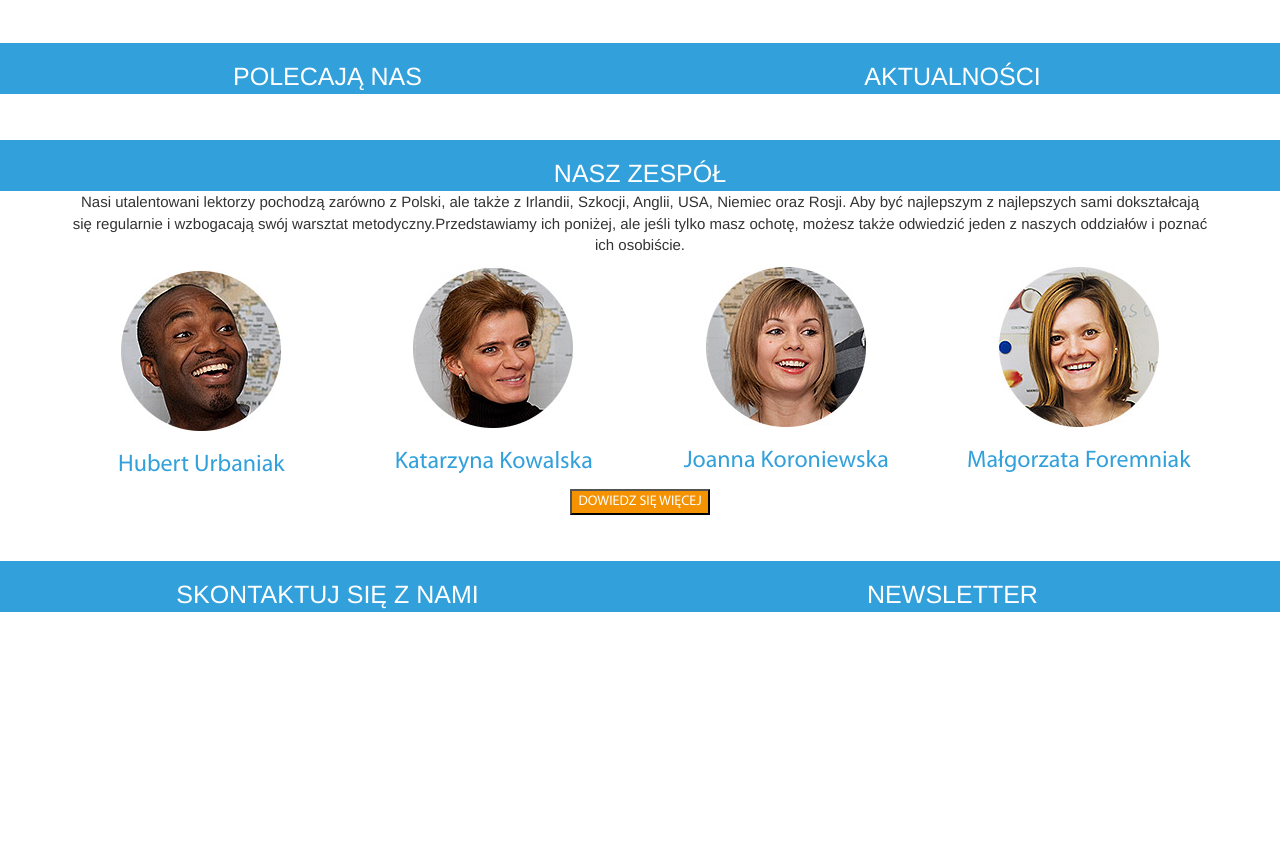
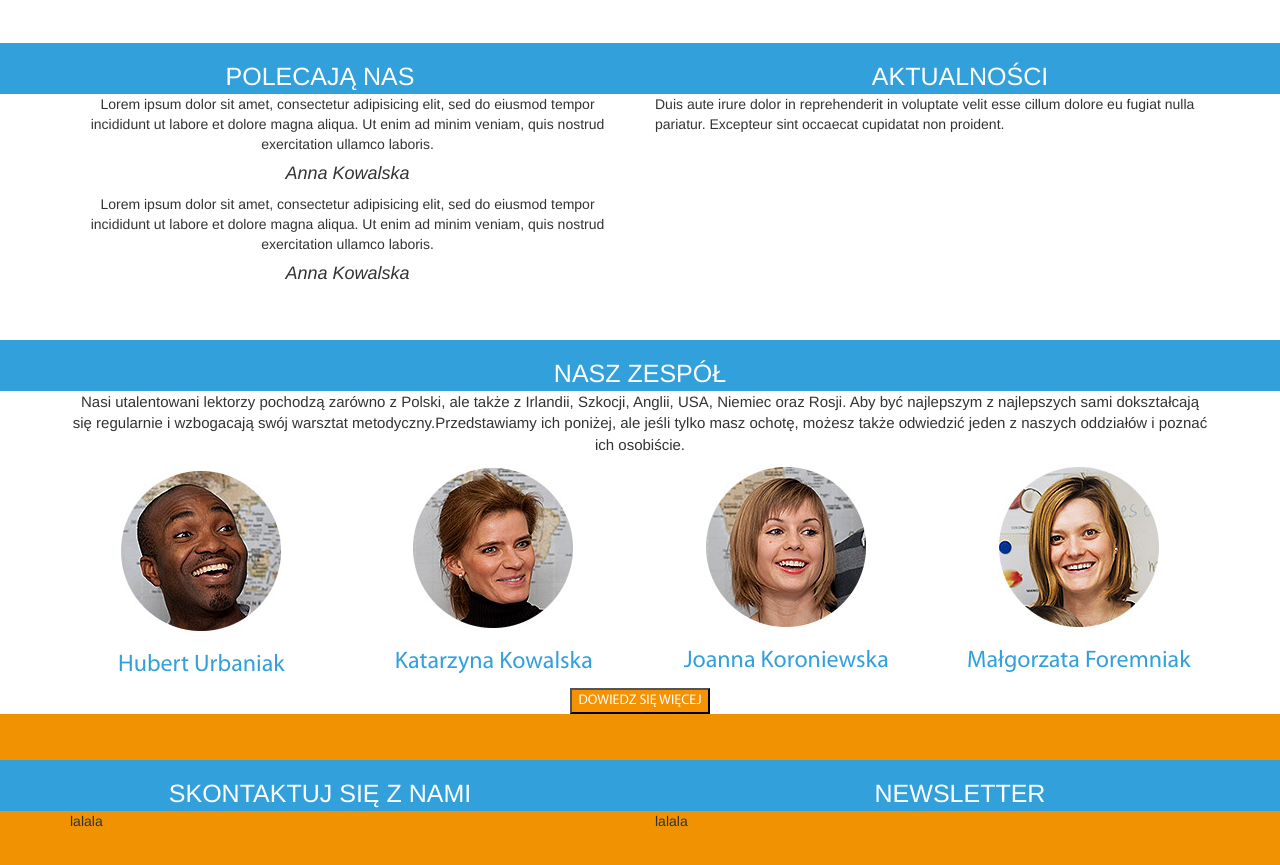
Before and after one commit to akosek/Akcent, a plain HTML site: page index.html in a window 1280 px wide. Shown: the part 1495-2360 px from the top of the page. Before the commit the page ends 2172 px from the top, so only its background shows below. Drawn offline with nearby package versions, Linux system fonts and the light colour scheme.

Commit message:
small-changes

```diff
--- a/index.html
+++ b/index.html
@@ -98,22 +98,29 @@
 </div>
 <div class="container-fluid">
   <div class="row">
-    <div class="col-md-12 section-header">
+    <div class="col-md-6 section-header">
+      <h2 id="section-title">Polecają nas</h2>
+    </div>
+    <div class="col-md-6 section-header">
+      <h2 id="section-title">Aktualności</h2>
+    </div>
+  </div>
+</div>
+  <div class="container third-section">
+    <div class="row">
       <div class="col-md-6" id="recomm">
-        <h2 id="section-title">Polecają nas</h2>
-          <div class="col-md-12">
-            <p> lallla</p>
+        <p> Lorem ipsum dolor sit amet, consectetur adipisicing elit, sed do eiusmod tempor incididunt ut labore et dolore magna aliqua. Ut enim ad minim veniam, quis nostrud exercitation ullamco laboris.</p>
+          <h4><i>Anna Kowalska</i></h4>
+          <div id="recomm">
+            <p>Lorem ipsum dolor sit amet, consectetur adipisicing elit, sed do eiusmod tempor incididunt ut labore et dolore magna aliqua. Ut enim ad minim veniam, quis nostrud exercitation ullamco laboris.</p>
+            <h4><i>Anna Kowalska</i></h4>
           </div>
-      </div>
-      <div class="col-md-6" id="recomm">
-        <h2 id="section-title">Aktualności</h2>
-          <div class="col-md-12">
-            <p>lalalal</p>
-          </div>
+        </div>
+      <div class="col-md-6">
+        <p>Duis aute irure dolor in reprehenderit in voluptate velit esse cillum dolore eu fugiat nulla pariatur. Excepteur sint occaecat cupidatat non proident.</p>
       </div>
     </div>
   </div>
-</div>
 <div class="container-fluid">
   <div class="row">
     <div class="col-md-12 section-header">
@@ -147,18 +154,25 @@
     </div>
   </div>
 </div>
-<div class="container-fluid">
+<div class="container-fluid end-section">
   <div class="row">
-    <div class="col-md-12 section-header">
-      <div class="col-md-6" id="contact">
-        <h2 id="section-title">Skontaktuj się z nami</h2>
-        <p> lallla</p>
+    <div class="col-md-6 section-header">
+      <h2 id="section-title">Skontaktuj się z nami</h2>
+    </div>
+    <div class="col-md-6 section-header">
+      <h2 id="section-title">Newsletter</h2>
+    </div>
+  </div>
+  <div class="container">
+    <div class="row">
+      <div class="col-md-6">
+        <p>lalala</p>
       </div>
       <div class="col-md-6">
-        <h2 id="section-title">Newsletter</h2>
-        <p>lalalal</p>
+        <p>lalala</p>
       </div>
     </div>
+
   </div>
 </div>
 </body>
--- a/main.css
+++ b/main.css
@@ -90,11 +90,17 @@ outline: 0;
 		font-size:25px;
 }
 
+
 .navbar-nav{
 	text-transform: uppercase;
 }
 
 .how-pics h3{
+	text-align: center;
+}
+
+
+#recomm {
 	text-align: center;
 }
 
@@ -121,6 +127,7 @@ outline: 0;
 .end-section {
 	background-color: #f19202;
 	height: 428px;
+	width: 100%;
 }
 
 #teacherInfo{
@@ -133,6 +140,3 @@ outline: 0;
 	text-align: center;
 
 }
-#recomm.section-header{
-	font-size:20px;
-}
```
